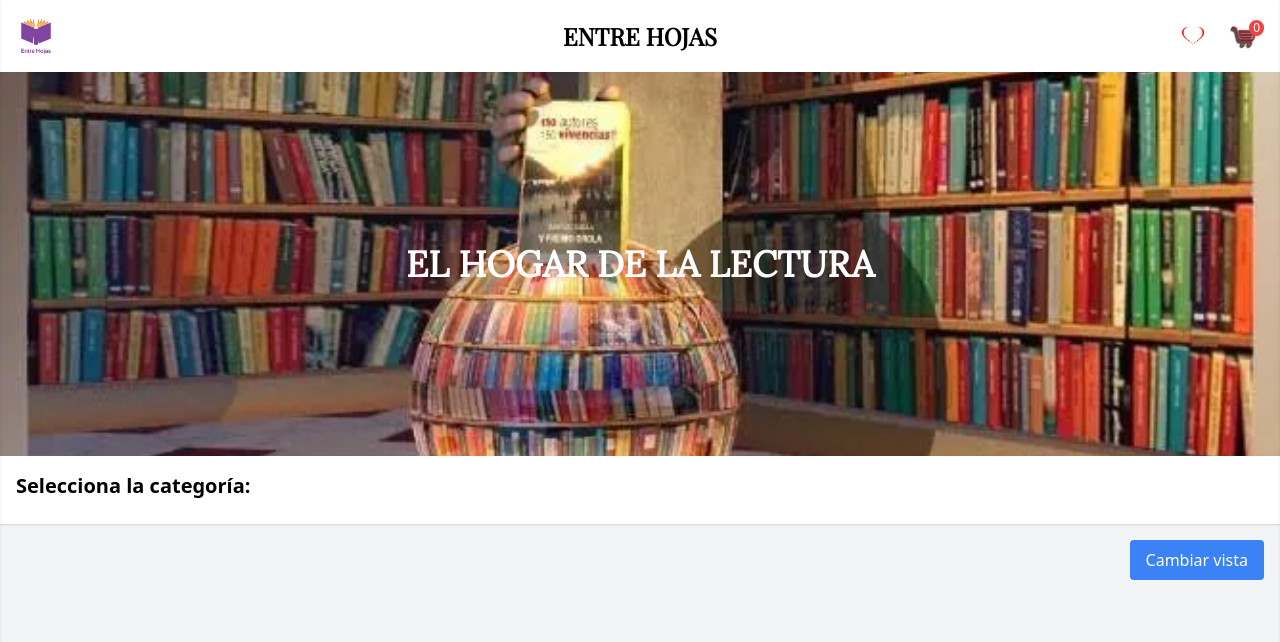
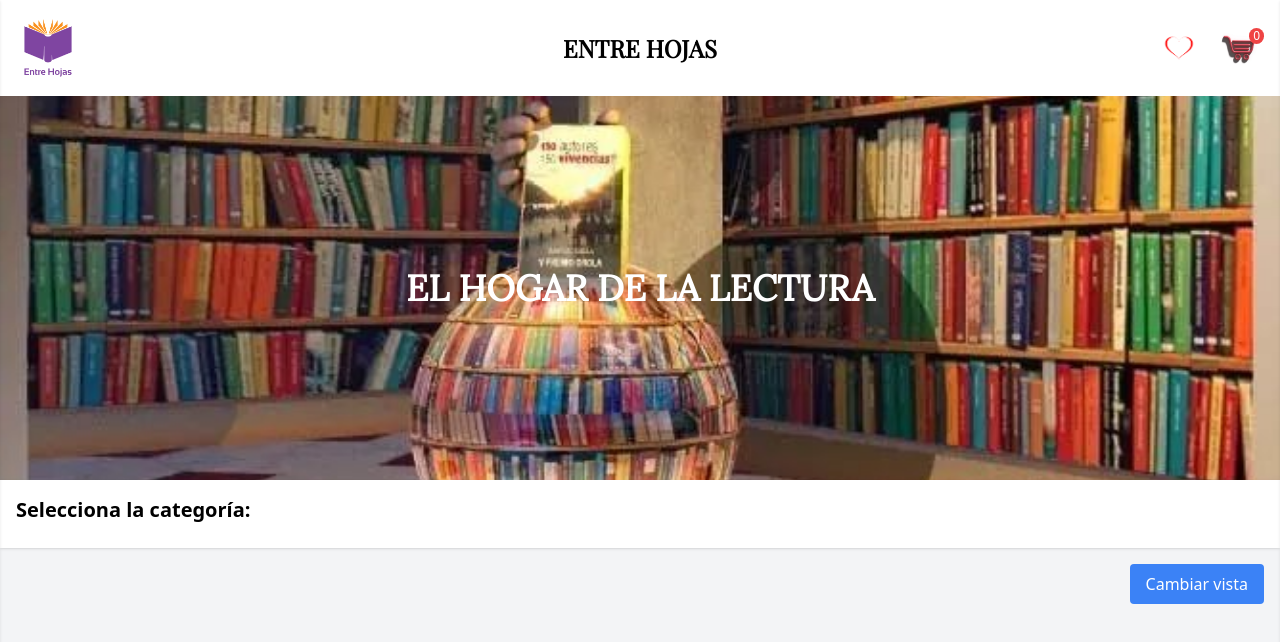
Before and after one commit to DiegoRold/p-9.2, a plain HTML site: page index.html in a window 1280 px wide. Drawn offline with nearby package versions, Linux system fonts and the light colour scheme; no server answers.

Commit message:
mejora de tamaño
mejora de tamaño para logo e iconos de carrito y wishlist

```diff
--- a/index.html
+++ b/index.html
@@ -17,13 +17,15 @@
     <header class="flex items-center justify-between p-4 bg-white shadow">
       <div class="w-1/3 flex items-center">
         <!-- Usa el logo local o un placeholder -->
-        <img src="./assets/img/logo.png" alt="Logo Librería" class="h-10" />
+        <img src="./assets/img/logo.png" alt="Logo Librería" class="h-16" />
       </div>
       <div class="w-1/3 text-center">
         <!-- Se aplica Playfair Display para el título -->
         <h1
           class="text-2xl font-bold"
-          style="font-family: 'Playfair Display', serif"
+          style="
+            font-family: 'Playfair Display', 'Times New Roman', Times, serif;
+          "
         >
           ENTRE HOJAS
         </h1>
@@ -33,11 +35,11 @@
           <img
             src="./assets/img/wishlist-icon.png"
             alt="Wishlist"
-            class="h-8"
+            class="h-10"
           />
         </div>
         <div id="cart-icon" class="relative cursor-pointer">
-          <img src="./assets/img/cart-icon.png" alt="Carrito" class="h-8" />
+          <img src="./assets/img/cart-icon.png" alt="Carrito" class="h-10" />
           <span
             id="cart-counter"
             class="absolute top-0 right-0 bg-red-500 text-white rounded-full text-xs px-1"
```
